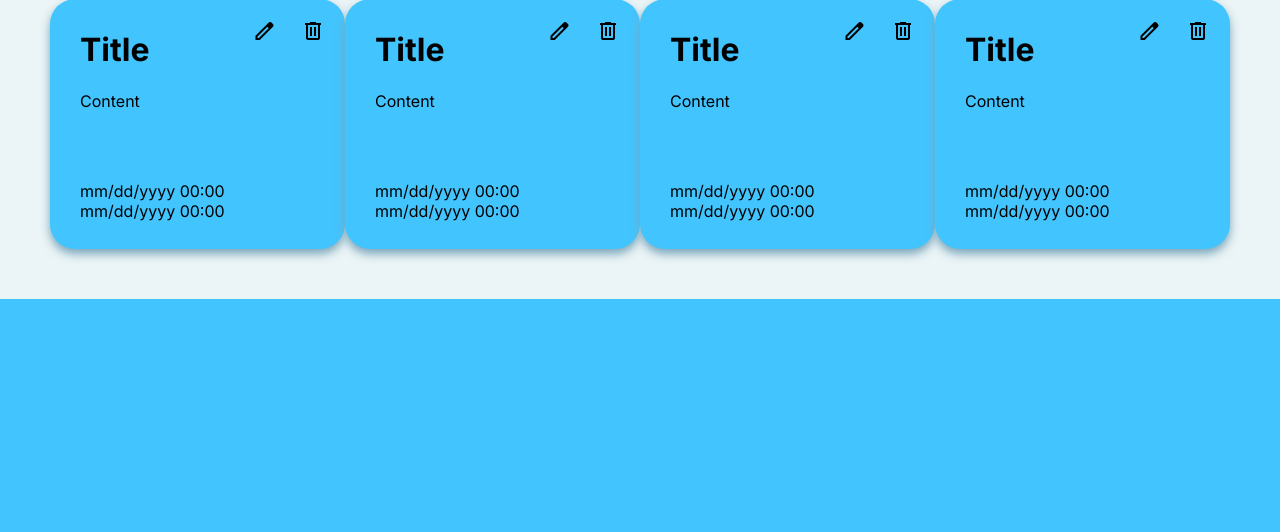
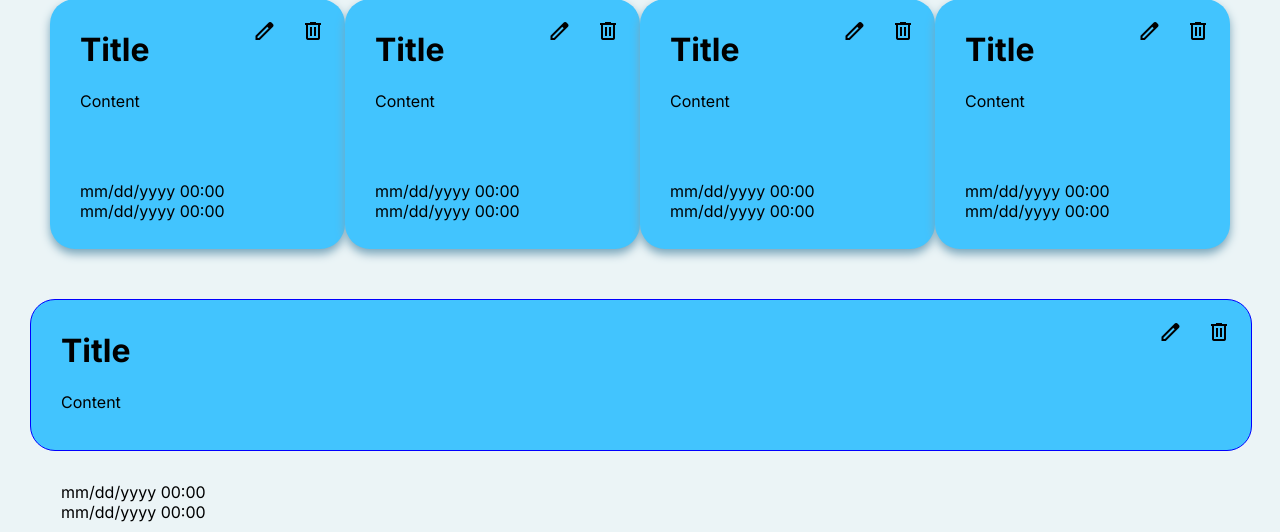
Before and after one commit to mrjpjacinto/notekeeper, a PHP site: page /client/php/note-home.php in a window 1280 px wide. Shown: the part 531-1063 px from the top of the page. Before the commit the page ends 830 px from the top, so only its background shows below. Run offline with PHP 8.4, Linux system fonts and the light colour scheme.

Commit message:
note-list

```diff
--- a/notekeeper/client/php/note-home.php
+++ b/notekeeper/client/php/note-home.php
@@ -5,7 +5,7 @@
     <meta name="viewport" content="width=device-width, initial-scale=1.0">
     <title>Home</title>
     <link rel="stylesheet" href="/notekeeper/notekeeper/client/style/note-home.css">
-    <script src="notekeeper/notekeeper/server/script/note-home.js"></script>
+    <script src="/notekeeper/notekeeper/server/script/note-home.js"></script>
     <link href="https://fonts.googleapis.com/css2?family=Inter:ital,opsz,wght@0,14..32,100..900;1,14..32,100..900&display=swap" rel="stylesheet">
     <link rel="stylesheet" href="https://fonts.googleapis.com/css2?family=Material+Symbols+Outlined:opsz,wght,FILL,GRAD@20..48,100..700,0..1,-50..200" />
 </head>
@@ -230,6 +230,30 @@
                 </div>
             </div>
         </div>
+        <div class="note-list">
+            <div class="note-template-list">
+                <div class="note-content">
+                    <div class="note-heading">
+                        <h1>Title</h1>
+                        <div class="heading-tools">
+                            <span class="material-symbols-outlined">
+                                edit
+                            </span>
+                            <span class="material-symbols-outlined">
+                                delete
+                            </span>
+                        </div>
+                    </div>
+                    <div class="note-body">
+                        Content
+                    </div>
+                    <div class="note-footer">
+                    mm/dd/yyyy 00:00<br>
+                    mm/dd/yyyy 00:00
+                    </div>
+                </div>
+            </div>
+        </div>
         <!-- BODY -->
     </div>
 </body>
--- a/notekeeper/client/style/note-home.css
+++ b/notekeeper/client/style/note-home.css
@@ -102,3 +102,16 @@ input{
     display: flex;
     align-items: flex-end;
 }
+
+.note-list{
+    margin: 30px;
+    display: flex;
+    flex-direction: column;
+}
+.note-template-list{
+    width: 100%;
+    height: 150px;
+    background-color: #42C4FE;
+    border-radius: 25px;
+    border: 1px solid blue;
+}
```
